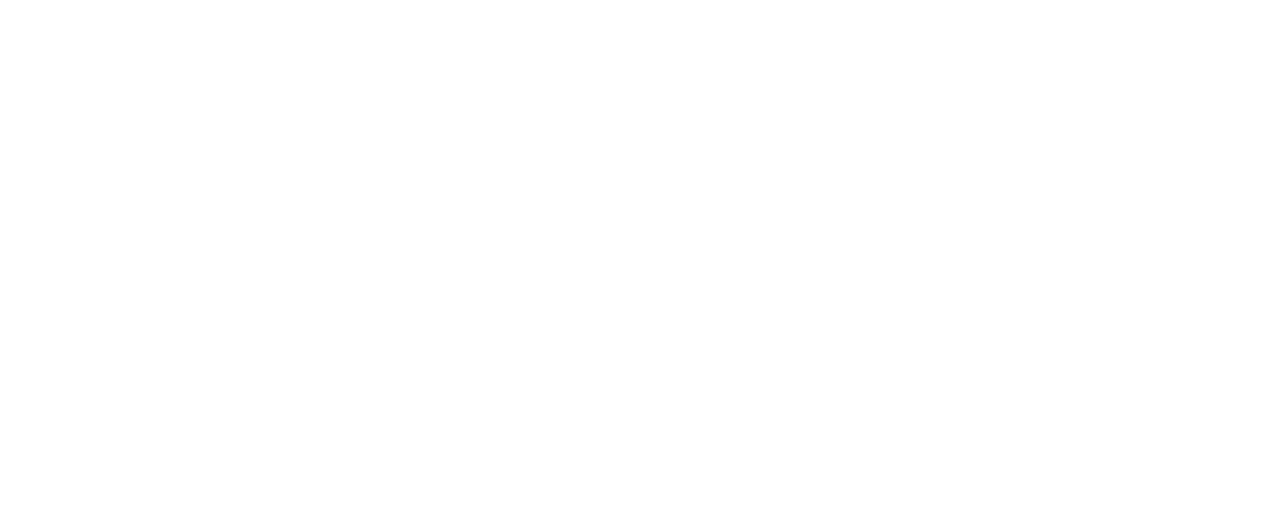
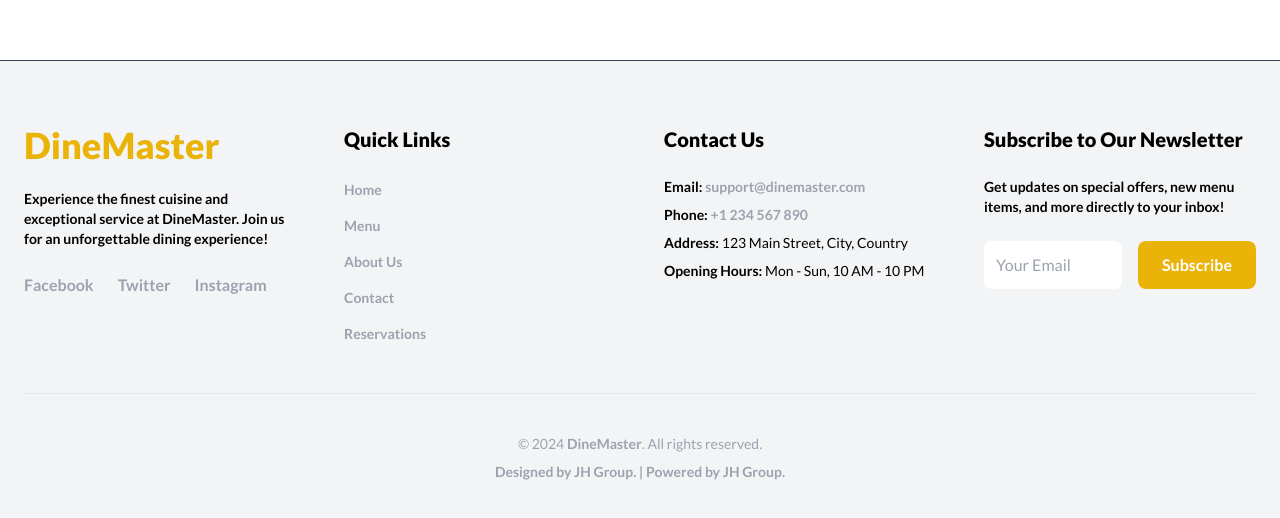
Before and after one commit to himel1625/Full-Stack-Restaurant-Management-Web-Application, a React (Vite) app: page / in a window 1280 px wide. Shown: the part 658-1176 px from the top of the page. Before the commit the page ends 800 px from the top, so only its background shows below. Built offline with nearby package versions, Linux system fonts and the light colour scheme.

Commit message:
implement Footer section

```diff
--- a/src/Components/Footer/Footer.jsx
+++ b/src/Components/Footer/Footer.jsx
@@ -1,7 +1,136 @@
 import React from 'react';
 
 const Footer = () => {
-  return <div>this is footer</div>;
+  return (
+    <div className='bg-gray-100 dark:bg-[#000000] text-gray-700 dark:text-gray-300 mt-20'>
+      <hr className='border-gray-700' />
+      <div className='text-white py-16'>
+        <div className='container mx-auto px-6'>
+          {/* Footer Content */}
+          <div className='grid grid-cols-1 sm:grid-cols-2 md:grid-cols-3 lg:grid-cols-4 gap-12'>
+            {/* DineMaster Section */}
+            <div className='footer-section text-black dark:text-white'>
+              <h4 className='text-4xl font-extrabold text-yellow-500 mb-6'>
+                <strong>DineMaster</strong>
+              </h4>
+              <p className='text-sm mb-4'>
+                <strong>
+                  Experience the finest cuisine and exceptional service at
+                  DineMaster. Join us for an unforgettable dining experience!
+                </strong>
+              </p>
+              <div className='flex space-x-6 mt-6 text-black dark:text-white'>
+                <a
+                  href='#'
+                  className='text-gray-400 hover:text-yellow-500 transition duration-300'
+                >
+                  <i className='fab fa-facebook'></i> <strong>Facebook</strong>
+                </a>
+                <a
+                  href='#'
+                  className='text-gray-400 hover:text-yellow-500 transition duration-300'
+                >
+                  <i className='fab fa-twitter'></i> <strong>Twitter</strong>
+                </a>
+                <a
+                  href='#'
+                  className='text-gray-400 hover:text-yellow-500 transition duration-300'
+                >
+                  <i className='fab fa-instagram'></i>{' '}
+                  <strong>Instagram</strong>
+                </a>
+              </div>
+            </div>
+
+            {/* Quick Links Section */}
+            <div className='footer-section text-black dark:text-white'>
+              <h4 className='text-xl font-semibold mb-6'>
+                <strong>Quick Links</strong>
+              </h4>
+              <ul className='space-y-3 text-black dark:text-white'>
+                {['Home', 'Menu', 'About Us', 'Contact', 'Reservations'].map(
+                  item => (
+                    <li key={item}>
+                      <a
+                        href='#'
+                        className='text-sm text-gray-400 hover:text-yellow-500 transition duration-300'
+                      >
+                        <strong>{item}</strong>
+                      </a>
+                    </li>
+                  ),
+                )}
+              </ul>
+            </div>
+
+            {/* Contact Us Section */}
+            <div className='footer-section text-black dark:text-white'>
+              <h4 className='text-xl font-semibold mb-6'>
+                <strong>Contact Us</strong>
+              </h4>
+              <p className='text-sm mb-2'>
+                <strong>Email:</strong>{' '}
+                <a
+                  href='mailto:support@dinemaster.com'
+                  className='text-gray-400 hover:text-yellow-500 transition duration-300'
+                >
+                  <strong>support@dinemaster.com</strong>
+                </a>
+              </p>
+              <p className='text-sm mb-2'>
+                <strong>Phone:</strong>{' '}
+                <a
+                  href='tel:+1234567890'
+                  className='text-gray-400 hover:text-yellow-500 transition duration-300'
+                >
+                  <strong>+1 234 567 890</strong>
+                </a>
+              </p>
+              <p className='text-sm mb-2'>
+                <strong>Address:</strong> 123 Main Street, City, Country
+              </p>
+              <p className='text-sm'>
+                <strong>Opening Hours:</strong> Mon - Sun, 10 AM - 10 PM
+              </p>
+            </div>
+
+            {/* Newsletter Subscription Section */}
+            <div className='footer-section text-black dark:text-white'>
+              <h4 className='text-xl font-semibold mb-6'>
+                <strong>Subscribe to Our Newsletter</strong>
+              </h4>
+              <p className='text-sm mb-6'>
+                <strong>
+                  Get updates on special offers, new menu items, and more
+                  directly to your inbox!
+                </strong>
+              </p>
+              <div className='flex items-center space-x-4'>
+                <input
+                  type='email'
+                  placeholder='Your Email'
+                  className='p-3 w-full rounded-lg text-gray-900 dark:text-gray-100 focus:outline-none focus:ring-2 focus:ring-yellow-500 transition duration-300'
+                />
+                <button className='bg-yellow-500 text-white py-3 px-6 rounded-lg hover:bg-yellow-600 transition-all duration-300'>
+                  <strong>Subscribe</strong>
+                </button>
+              </div>
+            </div>
+          </div>
+          {/* Bottom Section - Copyright */}
+          <div className='mt-12 text-center text-sm text-gray-400'>
+            <hr className='mb-10' />
+            <p>
+              &copy; 2024 <strong>DineMaster</strong>. All rights reserved.
+            </p>
+            <p className='mt-2'>
+              <strong>Designed by JH Group. | Powered by JH Group.</strong>
+            </p>
+          </div>
+        </div>
+      </div>
+    </div>
+  );
 };
 
 export default Footer;
--- a/src/Layouts/Layouts.jsx
+++ b/src/Layouts/Layouts.jsx
@@ -5,10 +5,9 @@
 
 const Layouts = () => {
   return (
-    <div className='font-Lato'>
+    <div className='font-Lato dark:bg-DmColor '>
       <Navbar />
-
-      <div className='container mx-auto md:mx-auto scroll-smooth    '>
+      <div className='container mx-auto md:mx-auto scroll-smooth  min-h-[calc(100vh-232px)]   '>
         <Outlet />
       </div>
       <Footer />
```
